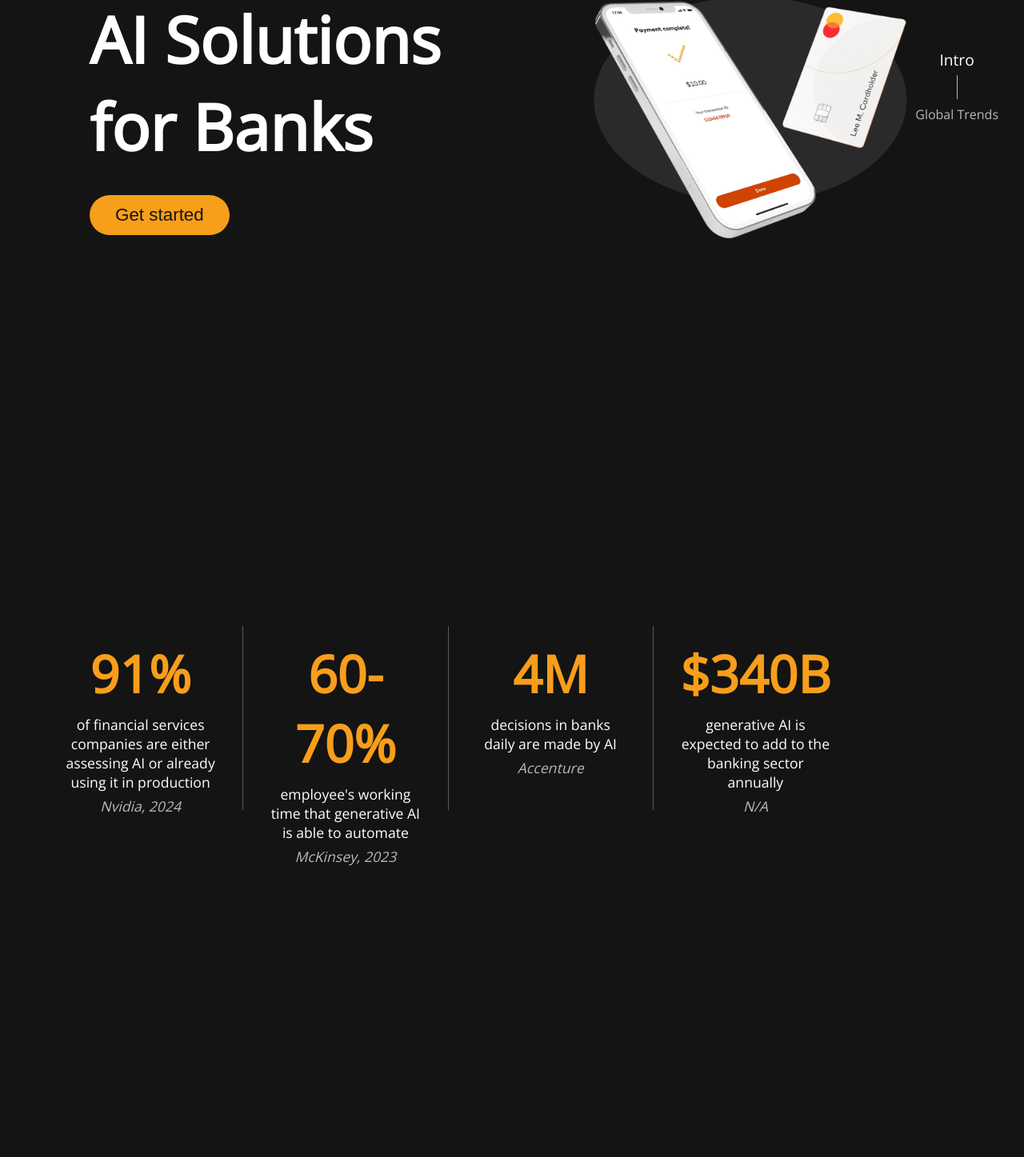
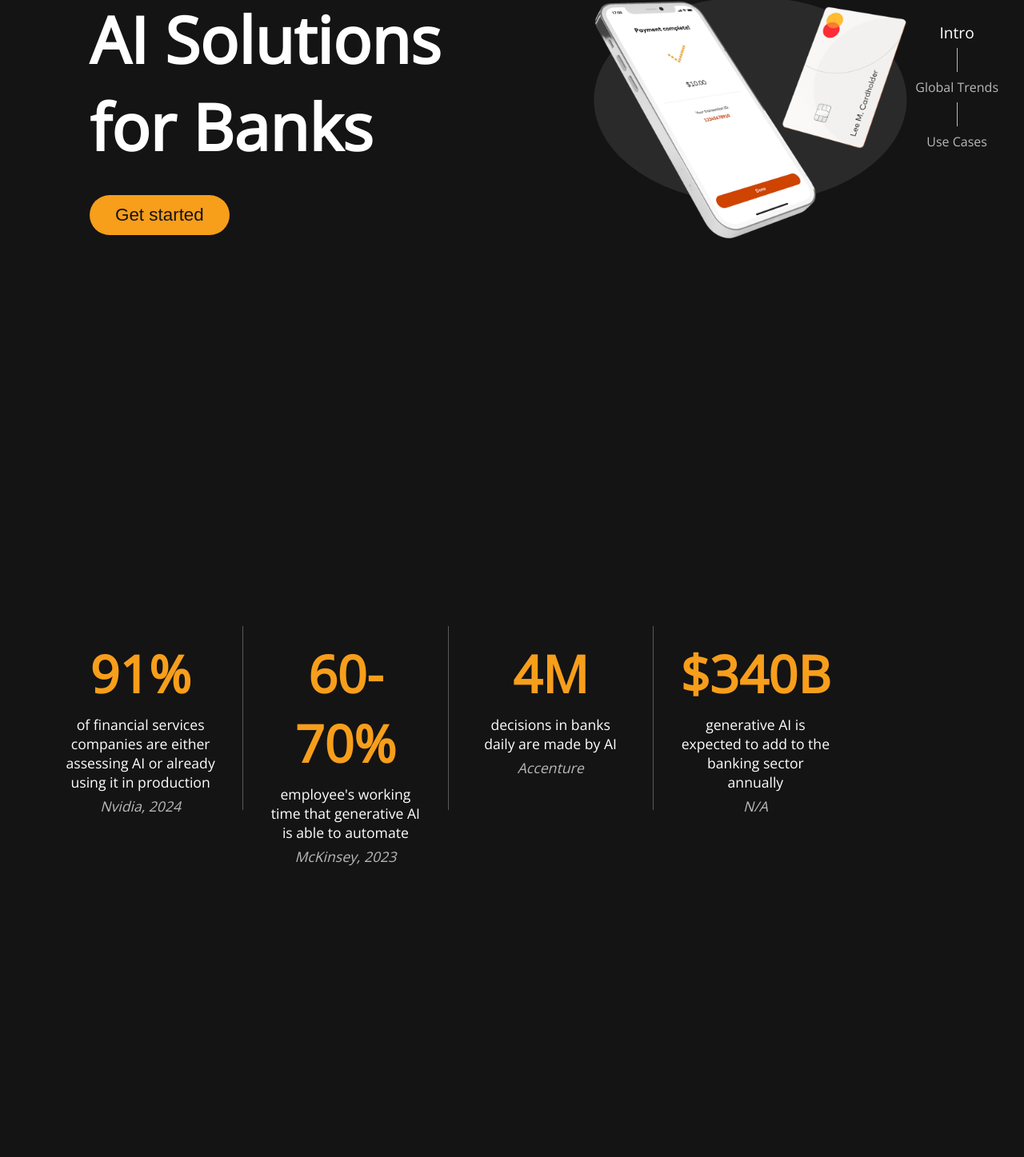
Before and after one commit to Nazym-MU/mastercard-project, a React (Create React App) app: page / in a window 1280 px wide. Shown: the part 291-1738 px from the top of the page at 80% size. Built offline with nearby package versions, Linux system fonts and the light colour scheme.

Commit message:
Add use cases to table of contents

```diff
--- a/src/components/TableOfContents.js
+++ b/src/components/TableOfContents.js
@@ -2,7 +2,8 @@
 
 const sections = [
   { id: 'intro', title: 'Intro' },
-  { id: 'globalTrend', title: 'Global Trends' }
+  { id: 'globalTrend', title: 'Global Trends' },
+  { id: 'useCases', title: 'Use Cases' }
 ];
 
 const TableOfContents = () => {
--- a/src/components/UseCases.js
+++ b/src/components/UseCases.js
@@ -25,7 +25,7 @@
 
   return (
     <section className="use-cases" id="useCases">
-      <h2>AI Use Cases in Banking</h2>
+      <h2>Where do banks use AI?</h2>
       <div className="use-cases-content">
         <div className="use-cases-container">
           <div className="circles-container">
```
